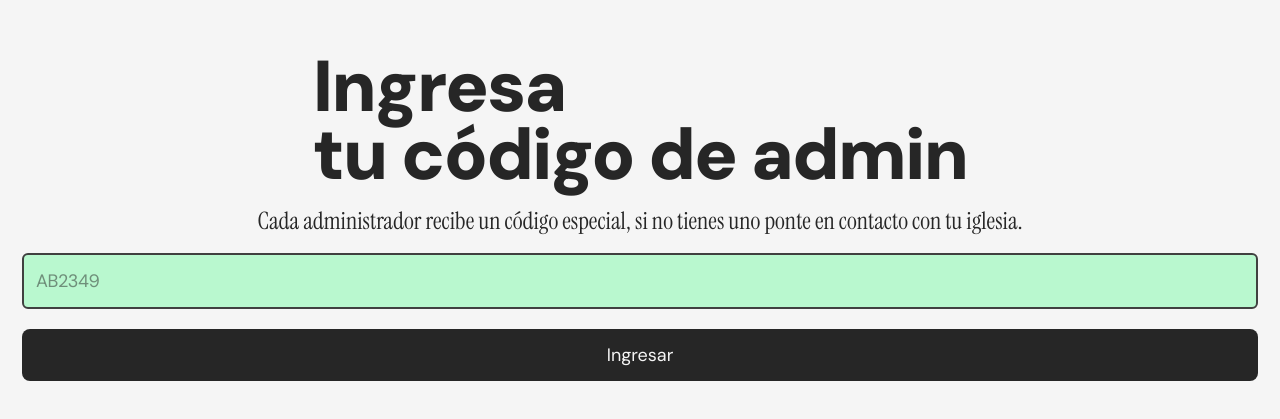
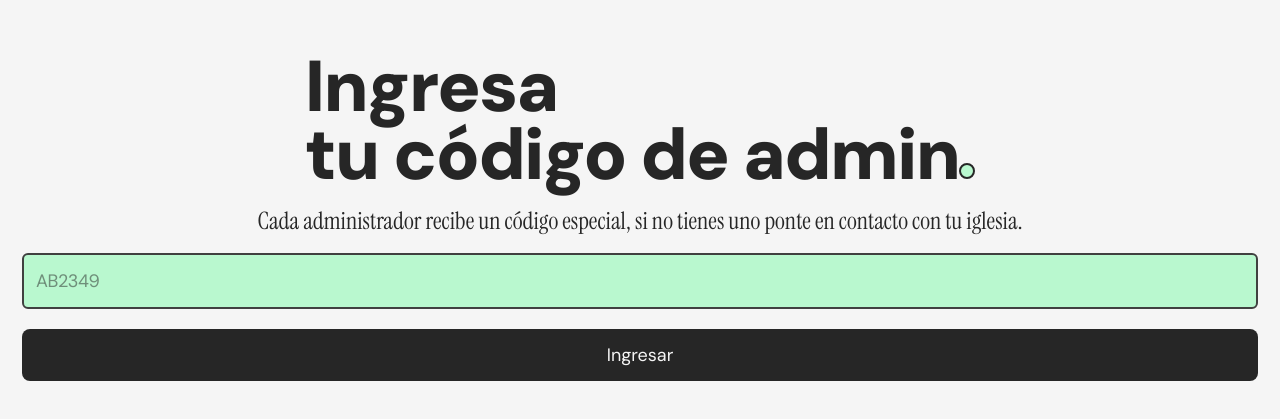
Before and after one commit to pablos-juan/crono, a SvelteKit app: page /admin/login in a window 1280 px wide. Shown: the part 183-602 px from the top of the page. Built offline with nearby package versions, Linux system fonts and the light colour scheme.

Commit message:
feat: improve admin panel and login page styles with new elements

```diff
--- a/src/routes/admin/(panel)/+page.svelte
+++ b/src/routes/admin/(panel)/+page.svelte
@@ -16,8 +16,8 @@
   }
 
   async function logout() {
-    await fetch('/api/logout', { method: 'POST'})
-    window.location.href = '/'
+    await fetch("/api/logout", { method: "POST" });
+    window.location.href = "/";
   }
 </script>
 
@@ -59,7 +59,7 @@
         class="text-7xl text-neutral-800 font-sans font-black tracking-tight leading-17"
       >
         Panel de <br />
-        admin.
+        admin<span class="inline-block w-4 h-4 rounded-full bg-green-200 border-2 border-neutral-800"></span>
       </h2>
 
       <p class="text-neutral-800 font-serif leading-6 text-2xl">
--- a/src/routes/admin/login/+page.svelte
+++ b/src/routes/admin/login/+page.svelte
@@ -21,13 +21,18 @@
 <main
   class="h-dvh flex flex-col justify-center items-center gap-5 p-5.5 bg-neutral-100 text-white"
 >
-  <h1 class="text-7xl text-neutral-800 font-sans font-black tracking-tight leading-17">
-    Ingresa <br>
-    tu código de admin
+  <h1
+    class="text-7xl text-neutral-800 font-sans font-black tracking-tight leading-17"
+  >
+    Ingresa <br />
+    tu código de admin<span
+      class="inline-block w-4 h-4 rounded-full bg-green-200 border-2 border-neutral-800"
+    ></span>
   </h1>
 
   <p class="text-neutral-800 font-serif leading-6 text-2xl">
-    Cada administrador recibe un código especial, si no tienes uno ponte en contacto con tu iglesia.
+    Cada administrador recibe un código especial, si no tienes uno ponte en
+    contacto con tu iglesia.
   </p>
 
   <input
```
